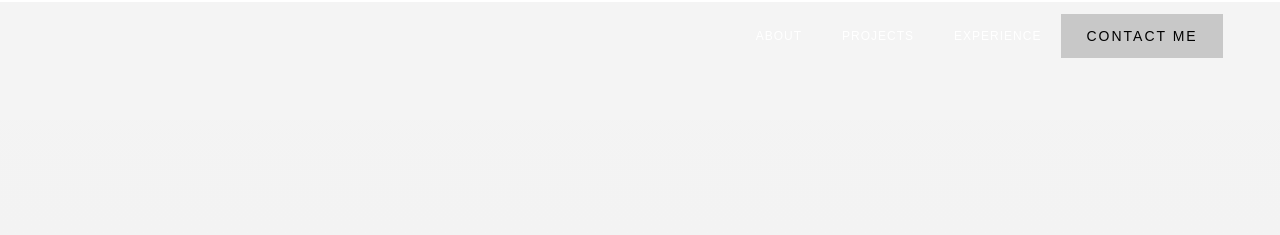
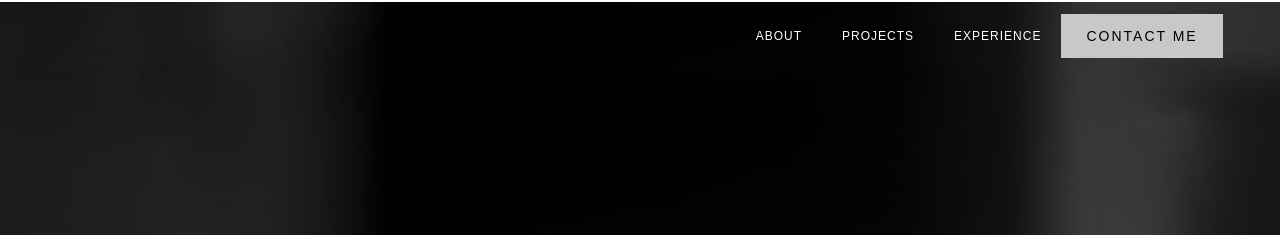
Before and after one commit to Iain05/Iain05.github.io, a plain HTML site: page index.html in a window 1280 px wide. Shown: the top 235 px of the page. Drawn offline with nearby package versions, Linux system fonts and the light colour scheme; a script that the page names is missing.

Commit message:
Update iains-business-starter-e22aae.webflow.css

```diff
--- a/css/iains-business-starter-e22aae.webflow.css
+++ b/css/iains-business-starter-e22aae.webflow.css
@@ -603,8 +603,8 @@ figcaption {
   -ms-flex-align: center;
   align-items: center;
   background-color: #f4f4f4;
-  background-image: -webkit-gradient(linear, left bottom, left top, color-stop(13%, #090909), color-stop(25%, rgba(0, 0, 0, 0.01)), to(transparent)), url('../images/damiano-lingauri-bUM4weg0RSI-unsplash-p-1080.jpg');
-  background-image: linear-gradient(0deg, #090909 13%, rgba(0, 0, 0, 0.01) 25%, transparent), url('../images/damiano-lingauri-bUM4weg0RSI-unsplash-p-1080.jpg');
+  background-image: -webkit-gradient(linear, left bottom, left top, color-stop(13%, #090909), color-stop(25%, rgba(0, 0, 0, 0.01)), to(transparent)), url('../images/damiano-lingauri-bUM4weg0RSI-unsplash-p-1080.jpeg');
+  background-image: linear-gradient(0deg, #090909 13%, rgba(0, 0, 0, 0.01) 25%, transparent), url('../images/damiano-lingauri-bUM4weg0RSI-unsplash-p-1080.jpeg');
   background-position: 0px 0px, 0px 0px;
   background-size: auto, cover;
   color: #fff;
```
